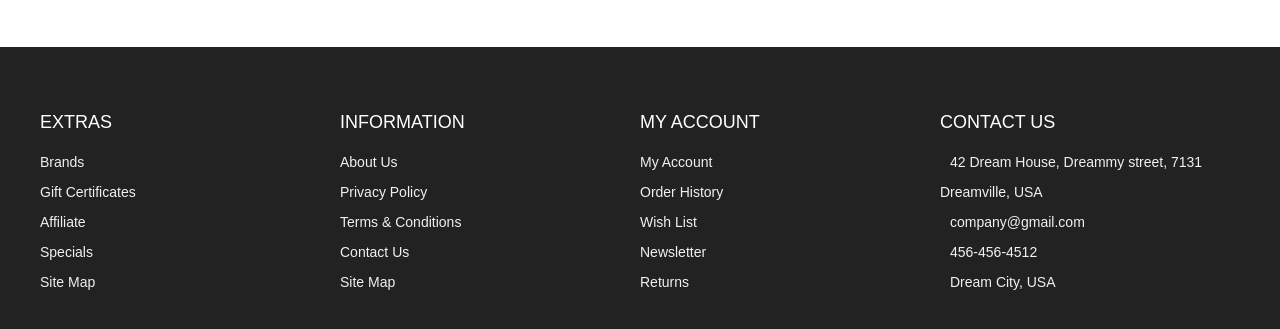
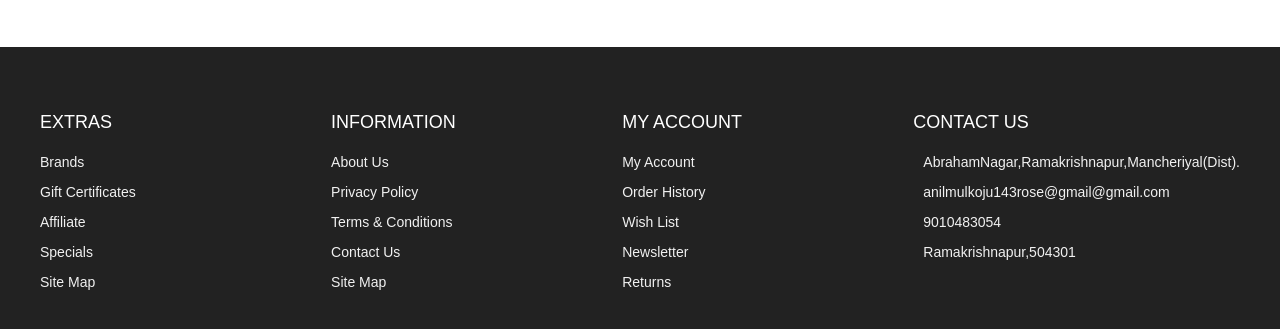
Before and after one commit to AnilMulkoju123/flyeraa2, a plain HTML site: page index.html in a window 1280 px wide. Shown: the part 4640-4969 px from the top of the page. Drawn offline with nearby package versions, Linux system fonts and the light colour scheme.

Commit message:
name added

```diff
--- a/index.html
+++ b/index.html
@@ -545,25 +545,25 @@
             <span>
               <i class="fas fa-map-marker-alt"></i>
             </span>
-            42 Dream House, Dreammy street, 7131 Dreamville, USA
+            AbrahamNagar,Ramakrishnapur,Mancheriyal(Dist).
           </div>
           <div>
             <span>
               <i class="far fa-envelope"></i>
             </span>
-            company@gmail.com
+            anilmulkoju143rose@gmail@gmail.com
           </div>
           <div>
             <span>
               <i class="fas fa-phone"></i>
             </span>
-            456-456-4512
+            9010483054
           </div>
           <div>
             <span>
               <i class="far fa-paper-plane"></i>
             </span>
-            Dream City, USA
+            Ramakrishnapur,504301
           </div>
         </div>
       </div>
```
